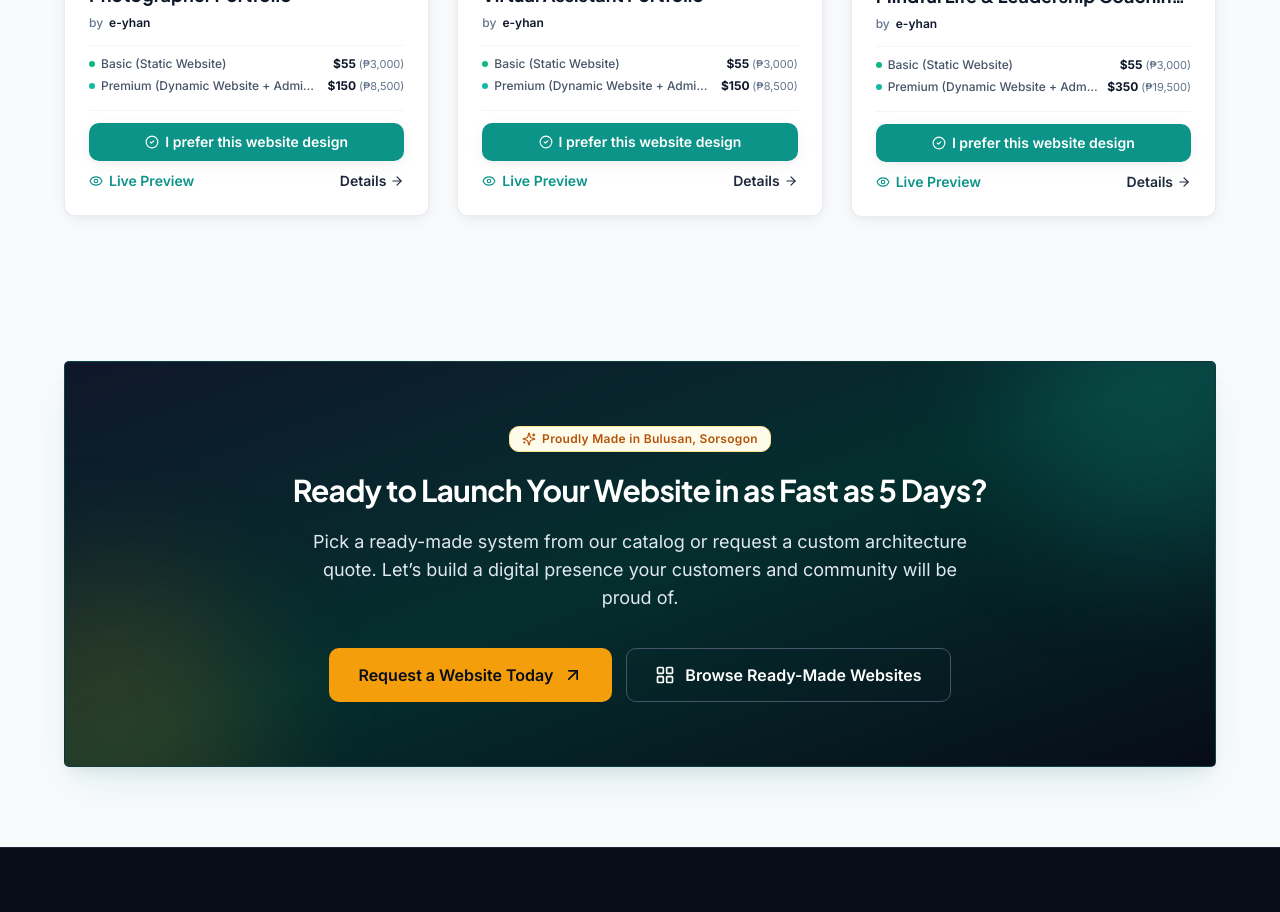
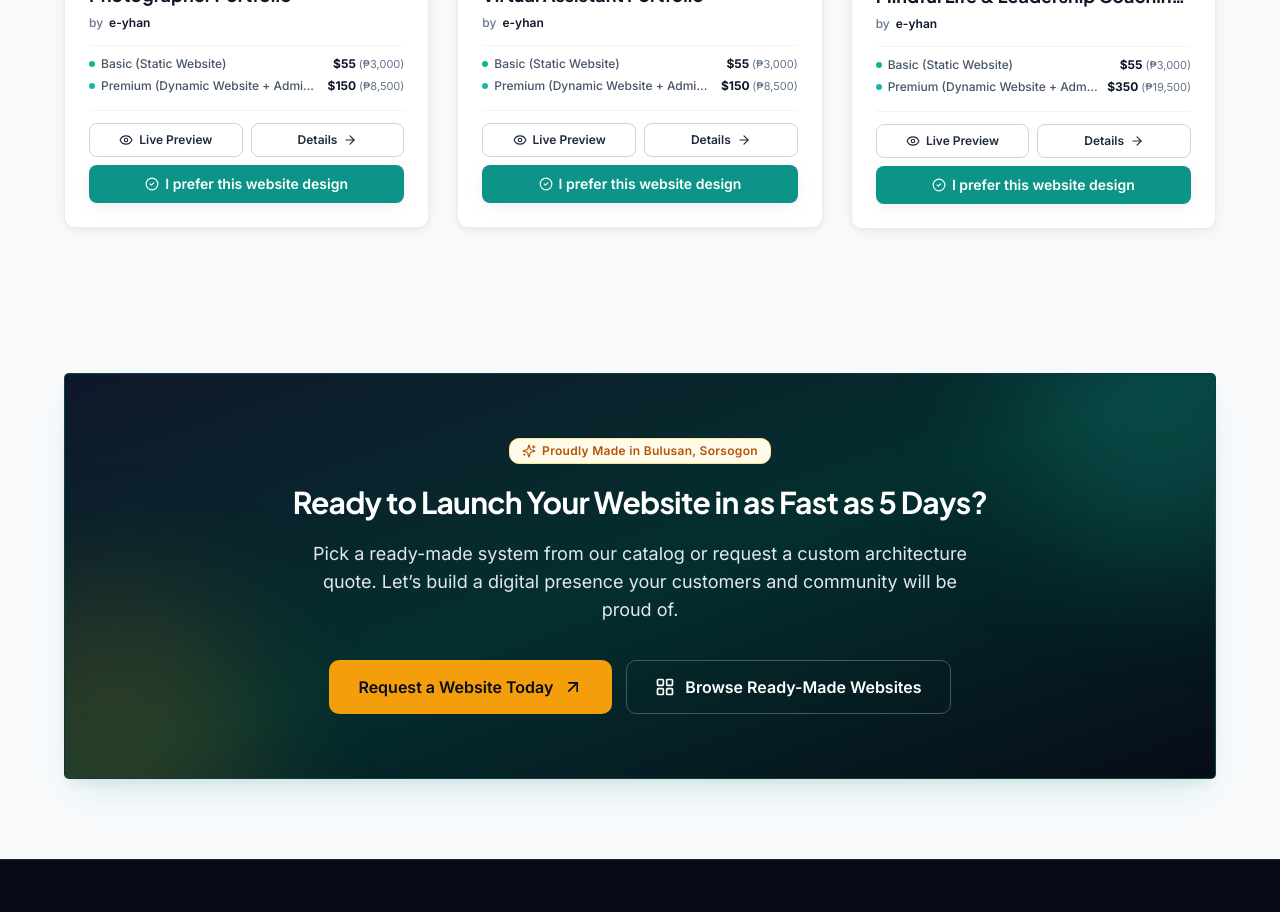
Before and after one commit to IanCastlee/e-com, a React (Vite) app: page /portfolio/band-portfolio-music-showcase-website in a window 1280 px wide. Shown: the part 3260-4172 px from the top of the page. Built offline with nearby package versions, Linux system fonts and the light colour scheme.

Commit message:
style(cards): place transparent outline Live Preview & Details buttons above I prefer this website design button

```diff
--- a/src/components/molecules/WebsiteCard/WebsiteCard.jsx
+++ b/src/components/molecules/WebsiteCard/WebsiteCard.jsx
@@ -141,37 +141,41 @@ export function WebsiteCard({
           )}
         </div>
 
-        {/* Action Section: Preferred Design CTA + Live Preview & Details (Identical to Home) */}
+        {/* Action Section: Live Preview & Details Buttons (Top) + Preferred Design CTA (Bottom) */}
         <div className="mt-4 pt-3 border-t border-navy-100 dark:border-navy-800/80 space-y-2">
+          {/* Dual Action Buttons: Live Preview & Details (Transparent with Border) */}
+          <div className="grid grid-cols-2 gap-2">
+            <Button
+              variant="outline"
+              size="sm"
+              href={demoUrl || detailsPath}
+              target={demoUrl ? "_blank" : undefined}
+              leftIcon="Eye"
+              className="w-full text-xs font-semibold justify-center py-2 rounded-[8px] bg-transparent border border-navy-200 dark:border-navy-700/80 hover:border-brand-500 dark:hover:border-brand-400 text-navy-800 dark:text-navy-100 hover:bg-brand-500/10 dark:hover:bg-brand-500/10 transition-colors shadow-none"
+            >
+              {demoButtonLabel}
+            </Button>
+            <Button
+              variant="outline"
+              size="sm"
+              to={detailsPath}
+              rightIcon="ArrowRight"
+              className="w-full text-xs font-semibold justify-center py-2 rounded-[8px] bg-transparent border border-navy-200 dark:border-navy-700/80 hover:border-brand-500 dark:hover:border-brand-400 text-navy-800 dark:text-navy-100 hover:bg-brand-500/10 dark:hover:bg-brand-500/10 transition-colors shadow-none"
+            >
+              {detailsButtonLabel}
+            </Button>
+          </div>
+
+          {/* Primary Action at the Bottom: I prefer this website design */}
           <Button
             to={`/contact?preferred=${encodeURIComponent(code || id)}&design=${encodeURIComponent(title)}&category=${encodeURIComponent(categoryName || category || '')}`}
             variant="primary"
             size="sm"
             leftIcon="CheckCircle2"
-            className="w-full font-bold justify-center shadow-soft hover:shadow-glow text-xs sm:text-sm py-2"
+            className="w-full font-bold justify-center shadow-soft hover:shadow-glow text-xs sm:text-sm py-2 rounded-[8px]"
           >
             I prefer this website design
           </Button>
-
-          <div className="flex items-center justify-between pt-0.5">
-            <a
-              href={demoUrl || detailsPath}
-              target={demoUrl ? "_blank" : undefined}
-              rel="noopener noreferrer"
-              className="inline-flex items-center gap-1.5 text-xs sm:text-sm font-semibold text-brand-600 dark:text-brand-400 hover:underline"
-            >
-              <Icon name="Eye" size="xs" />
-              <span>{demoButtonLabel}</span>
-            </a>
-
-            <Link
-              to={detailsPath}
-              className="inline-flex items-center gap-1 text-xs sm:text-sm font-semibold text-navy-800 dark:text-white hover:text-brand-600 dark:hover:text-brand-400 transition-colors"
-            >
-              <span>{detailsButtonLabel}</span>
-              <Icon name="ArrowRight" size="xs" />
-            </Link>
-          </div>
         </div>
       </div>
     </article>
--- a/src/components/organisms/FeaturedSlider/FeaturedSlider.jsx
+++ b/src/components/organisms/FeaturedSlider/FeaturedSlider.jsx
@@ -149,37 +149,41 @@ export function FeaturedSlider({
                   )}
                 </div>
 
-                {/* Direct Action: "I prefer this website design" Button + Live Preview & Details */}
+                {/* Action Section: Live Preview & Details Buttons (Top) + Preferred Design CTA (Bottom) */}
                 <div className="mt-4 pt-3 border-t border-navy-100 dark:border-navy-800/80 space-y-2">
+                  {/* Dual Action Buttons: Live Preview & Details (Transparent with Border) */}
+                  <div className="grid grid-cols-2 gap-2">
+                    <Button
+                      variant="outline"
+                      size="sm"
+                      href={site.demoUrl || `/portfolio/${site.slug}`}
+                      target={site.demoUrl ? "_blank" : undefined}
+                      leftIcon="Eye"
+                      className="w-full text-xs font-semibold justify-center py-2 rounded-[8px] bg-transparent border border-navy-200 dark:border-navy-700/80 hover:border-brand-500 dark:hover:border-brand-400 text-navy-800 dark:text-navy-100 hover:bg-brand-500/10 dark:hover:bg-brand-500/10 transition-colors shadow-none"
+                    >
+                      Live Preview
+                    </Button>
+                    <Button
+                      variant="outline"
+                      size="sm"
+                      to={`/portfolio/${site.slug}`}
+                      rightIcon="ArrowRight"
+                      className="w-full text-xs font-semibold justify-center py-2 rounded-[8px] bg-transparent border border-navy-200 dark:border-navy-700/80 hover:border-brand-500 dark:hover:border-brand-400 text-navy-800 dark:text-navy-100 hover:bg-brand-500/10 dark:hover:bg-brand-500/10 transition-colors shadow-none"
+                    >
+                      Details
+                    </Button>
+                  </div>
+
+                  {/* Primary Action at the Bottom: I prefer this website design */}
                   <Button
                     to={`/contact?preferred=${encodeURIComponent(site.code || site.id)}&design=${encodeURIComponent(site.title)}&category=${encodeURIComponent(site.categoryName || site.category || '')}`}
                     variant="primary"
                     size="sm"
                     leftIcon="CheckCircle2"
-                    className="w-full font-bold justify-center shadow-soft hover:shadow-glow text-xs sm:text-sm py-2"
+                    className="w-full font-bold justify-center shadow-soft hover:shadow-glow text-xs sm:text-sm py-2 rounded-[8px]"
                   >
                     I prefer this website design
                   </Button>
-
-                  <div className="flex items-center justify-between pt-0.5">
-                    <a
-                      href={site.demoUrl || `/portfolio/${site.slug}`}
-                      target={site.demoUrl ? "_blank" : undefined}
-                      rel="noopener noreferrer"
-                      className="inline-flex items-center gap-1.5 text-xs sm:text-sm font-semibold text-brand-600 dark:text-brand-400 hover:underline"
-                    >
-                      <Icon name="Eye" size="xs" />
-                      <span>Live Preview</span>
-                    </a>
-
-                    <Link
-                      to={`/portfolio/${site.slug}`}
-                      className="inline-flex items-center gap-1 text-xs sm:text-sm font-semibold text-navy-800 dark:text-white hover:text-brand-600 dark:hover:text-brand-400 transition-colors"
-                    >
-                      <span>Details</span>
-                      <Icon name="ArrowRight" size="xs" />
-                    </Link>
-                  </div>
                 </div>
               </div>
             </div>
```
